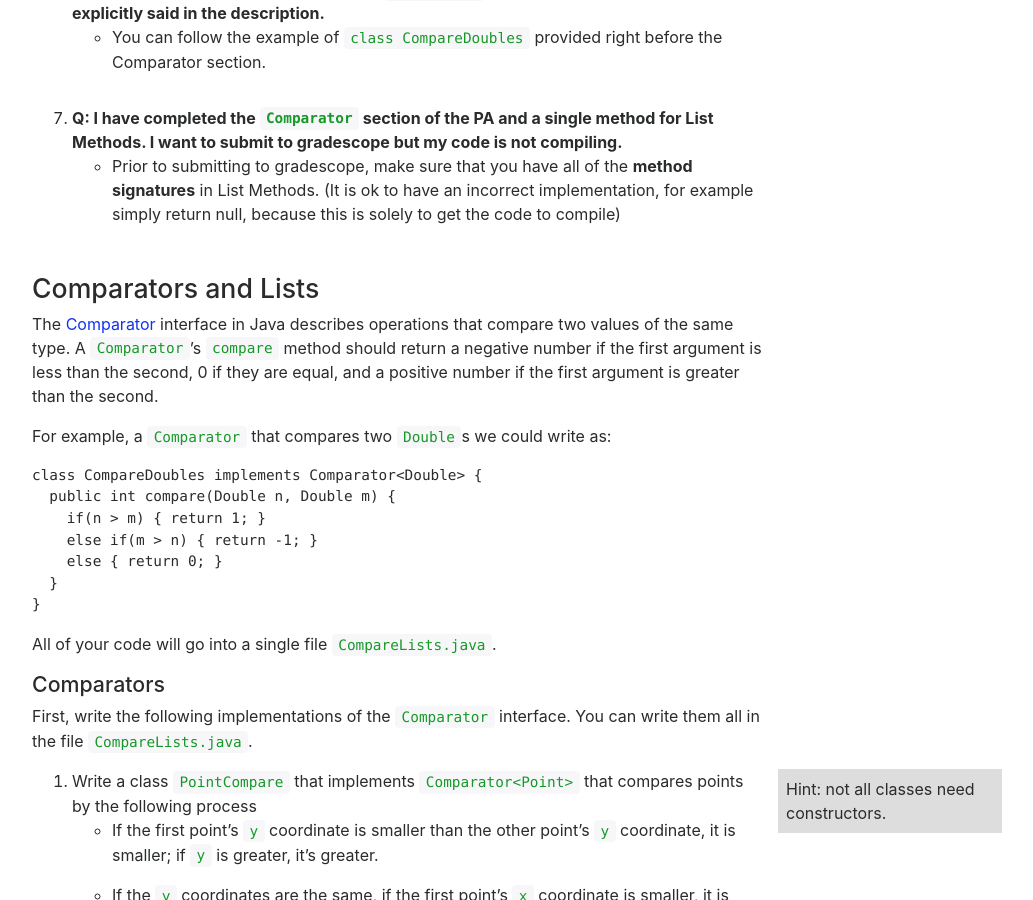
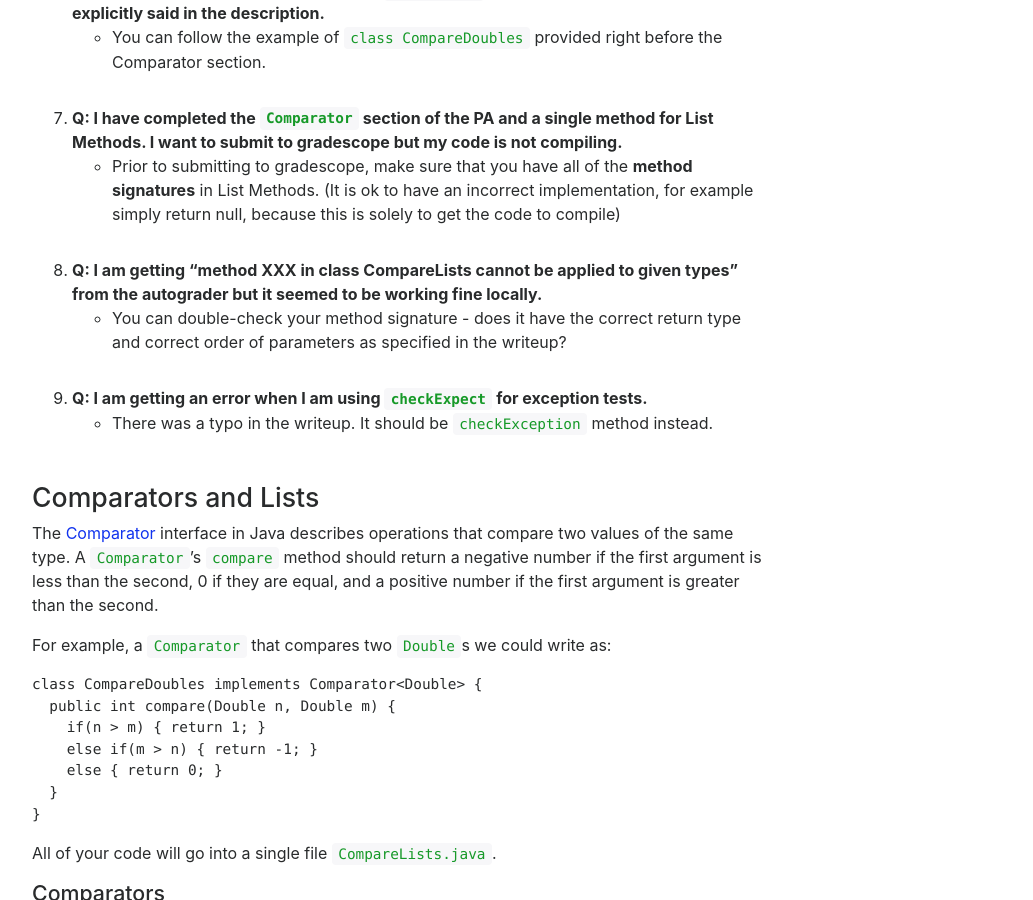
Before and after one commit to ucsd-cse11-s20/ucsd-cse11-s20.github.io, a Jekyll site: the page built from pa8/index.md, in a window 1280 px wide and 900 px high, scrolled down 1726 px. Shown: the whole window, without its empty margins (243-1276 px from the left). Built offline with Jekyll 4.4.1, drawn with Linux system fonts in a browser that asks for light colours; nearby versions of some CDN libraries; some of the changed text lies outside the part shown.

Commit message:
Update index.md

```diff
--- a/pa8/index.md
+++ b/pa8/index.md
@@ -53,6 +53,12 @@ Starter code is available here (includes relevant imports):
 
 7. **Q: I have completed the `Comparator` section of the PA and a single method for List Methods. I want to submit to gradescope but my code is not compiling.**
 - Prior to submitting to gradescope, make sure that you have all of the **method signatures** in List Methods. (It is ok to have an incorrect implementation, for example simply return null, because this is solely to get the code to compile)
+
+8. **Q: I am getting "method XXX in class CompareLists cannot be applied to given types" from the autograder but it seemed to be working fine locally. **
+- You can double-check your method signature - does it have the correct return type and correct order of parameters as specified in the writeup?
+
+9. **Q: I am getting an error when I am using `checkExpect` for exception tests.**
+- There was a typo in the writeup. It should be `checkException` method instead.
 
 
 ## Comparators and Lists
```
Also changed, not shown: other parts of pa8/index.md (+1 -1 lines).
